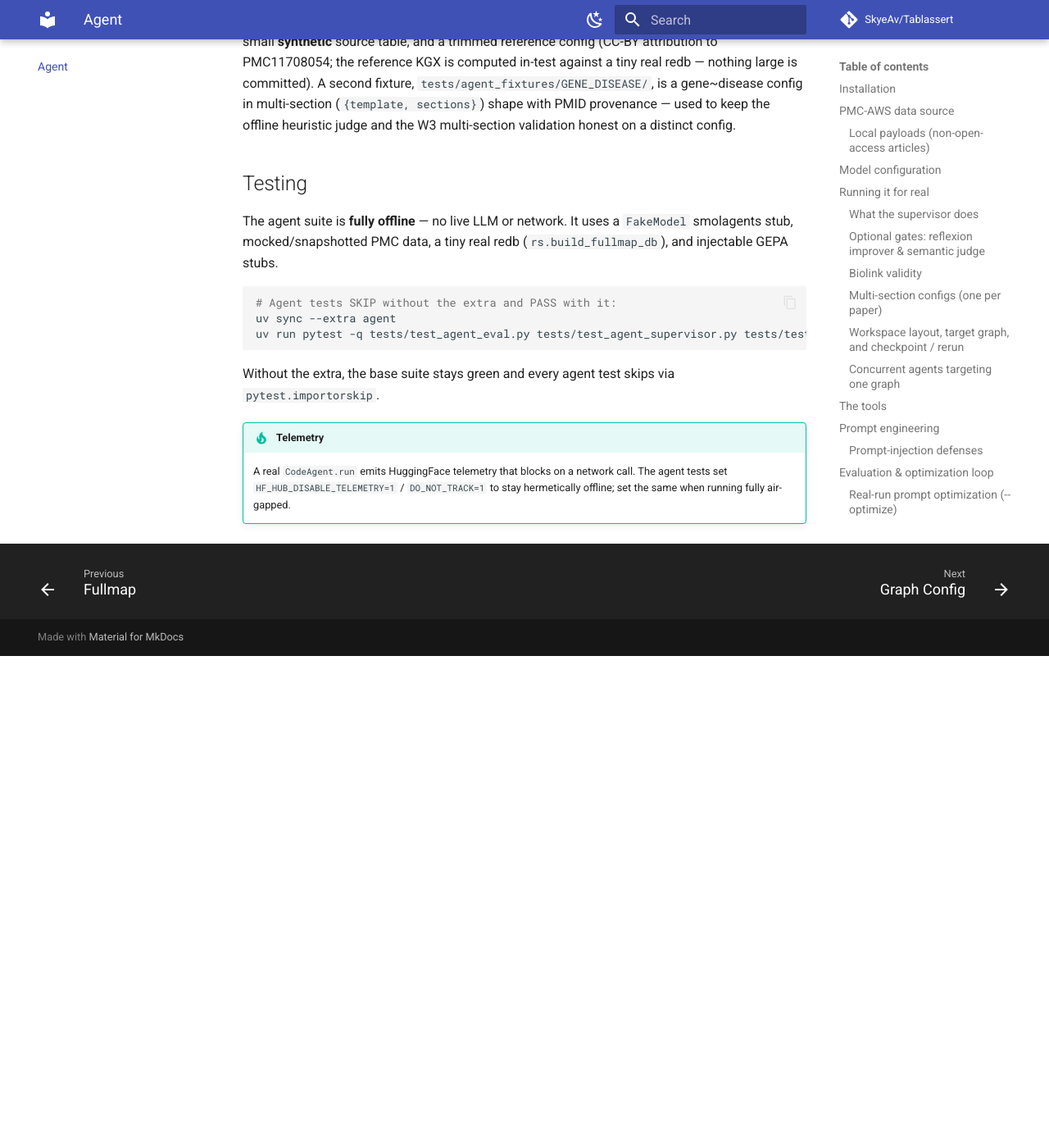
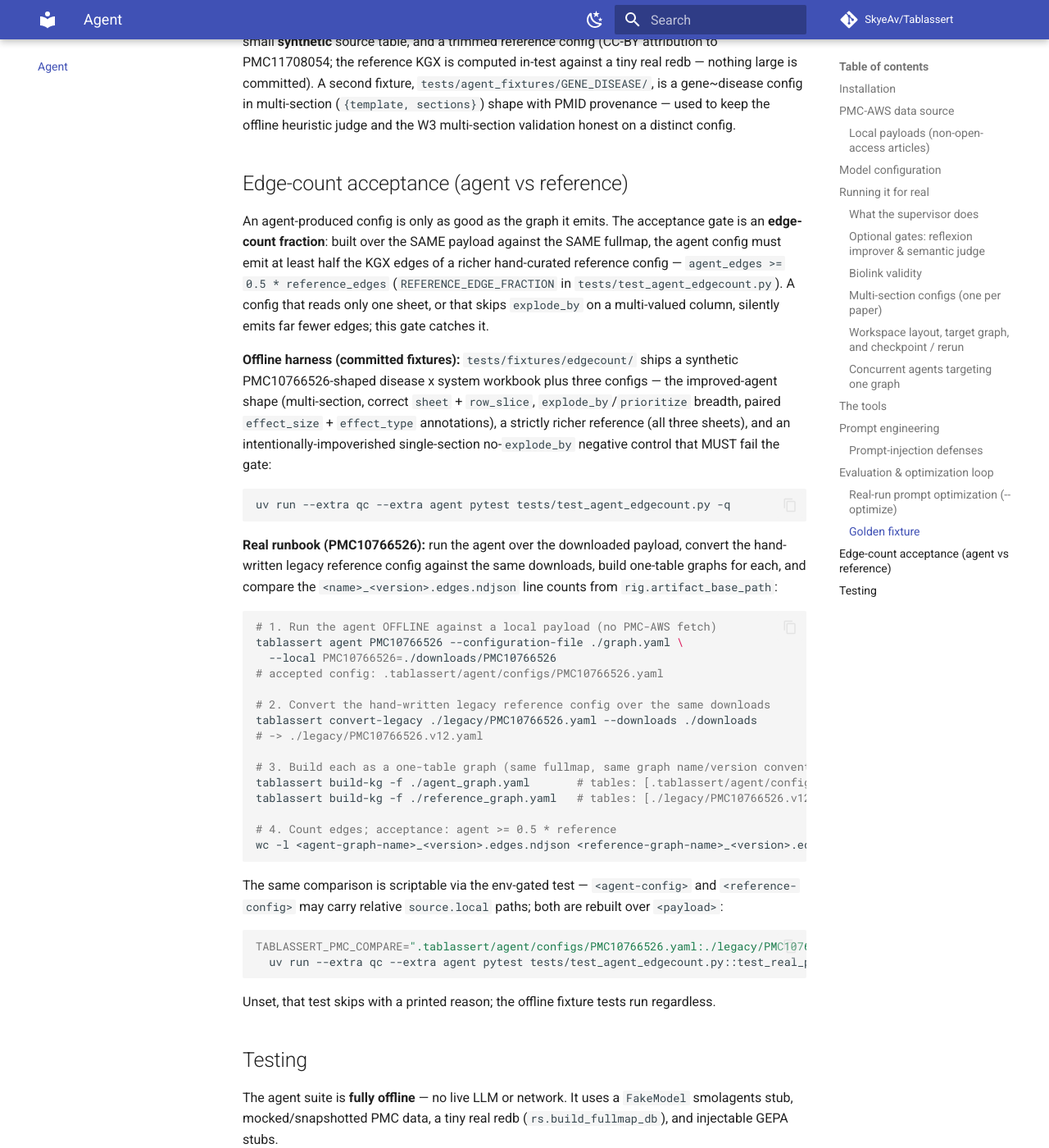
Before and after one commit to SkyeAv/Tablassert3.0.0, an MkDocs documentation site: the page built from docs/agent.md, in a window 1280 px wide and 1400 px high, scrolled down 11549 px. Shown: the whole window at 82% size. Built offline with MkDocs 1.6.1 and Material for MkDocs 9.7.7, drawn with Linux system fonts in a browser that asks for light colours; comment, search, counter and statistics services are not loaded; before the commit the page ends 12349 px from its top, so only the background shows below that.

Commit message:
test: [US-007] edge-count acceptance harness (agent >= 0.5x reference) with offline redb fixtures

````diff
--- a/docs/agent.md
+++ b/docs/agent.md
@@ -433,6 +433,56 @@ fixture, `tests/agent_fixtures/GENE_DISEASE/`, is a gene~disease config in multi
 (`{template, sections}`) shape with PMID provenance — used to keep the offline heuristic judge and the
 W3 multi-section validation honest on a distinct config.
 
+## Edge-count acceptance (agent vs reference)
+
+An agent-produced config is only as good as the graph it emits. The acceptance gate is an **edge-count
+fraction**: built over the SAME payload against the SAME fullmap, the agent config must emit at least
+half the KGX edges of a richer hand-curated reference config — `agent_edges >= 0.5 * reference_edges`
+(`REFERENCE_EDGE_FRACTION` in `tests/test_agent_edgecount.py`). A config that reads only one sheet, or
+that skips `explode_by` on a multi-valued column, silently emits far fewer edges; this gate catches it.
+
+**Offline harness (committed fixtures):** `tests/fixtures/edgecount/` ships a synthetic
+PMC10766526-shaped disease x system workbook plus three configs — the improved-agent shape
+(multi-section, correct `sheet` + `row_slice`, `explode_by`/`prioritize` breadth, paired
+`effect_size` + `effect_type` annotations), a strictly richer reference (all three sheets), and an
+intentionally-impoverished single-section no-`explode_by` negative control that MUST fail the gate:
+
+```bash
+uv run --extra qc --extra agent pytest tests/test_agent_edgecount.py -q
+```
+
+**Real runbook (PMC10766526):** run the agent over the downloaded payload, convert the hand-written
+legacy reference config against the same downloads, build one-table graphs for each, and compare the
+`<name>_<version>.edges.ndjson` line counts from `rig.artifact_base_path`:
+
+```bash
+# 1. Run the agent OFFLINE against a local payload (no PMC-AWS fetch)
+tablassert agent PMC10766526 --configuration-file ./graph.yaml \
+  --local PMC10766526=./downloads/PMC10766526
+# accepted config: .tablassert/agent/configs/PMC10766526.yaml
+
+# 2. Convert the hand-written legacy reference config over the same downloads
+tablassert convert-legacy ./legacy/PMC10766526.yaml --downloads ./downloads
+# -> ./legacy/PMC10766526.v12.yaml
+
+# 3. Build each as a one-table graph (same fullmap, same graph name/version conventions)
+tablassert build-kg -f ./agent_graph.yaml       # tables: [.tablassert/agent/configs/PMC10766526.yaml]
+tablassert build-kg -f ./reference_graph.yaml   # tables: [./legacy/PMC10766526.v12.yaml]
+
+# 4. Count edges; acceptance: agent >= 0.5 * reference
+wc -l <agent-graph-name>_<version>.edges.ndjson <reference-graph-name>_<version>.edges.ndjson
+```
+
+The same comparison is scriptable via the env-gated test — `<agent-config>` and `<reference-config>`
+may carry relative `source.local` paths; both are rebuilt over `<payload>`:
+
+```bash
+TABLASSERT_PMC_COMPARE=".tablassert/agent/configs/PMC10766526.yaml:./legacy/PMC10766526.v12.yaml:./downloads/PMC10766526/PMC10766526.1/table.xlsx:data/fullmap.redb" \
+  uv run --extra qc --extra agent pytest tests/test_agent_edgecount.py::test_real_pmc_comparison -q
+```
+
+Unset, that test skips with a printed reason; the offline fixture tests run regardless.
+
 ## Testing
 
 The agent suite is **fully offline** — no live LLM or network. It uses a `FakeModel` smolagents stub,
````
Also changed, not shown: 6 other files.
